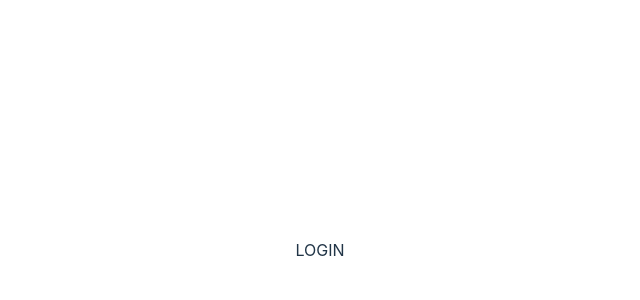
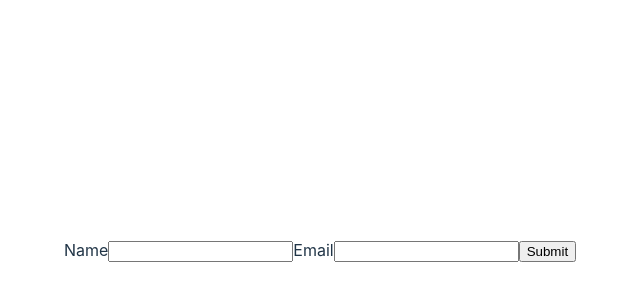
Before and after one commit to Badbenjamin/Fetch-Take-Home, a React (Vite) app: page / in a window 1280 px wide. Shown: the part 150-450 px from the top of the page, without its empty margins (320-960 px from the left). Built offline with nearby package versions, Linux system fonts and the light colour scheme.

Commit message:
login authentication works and cookie is loaded into browser"

```diff
--- a/src/LoginPage.tsx
+++ b/src/LoginPage.tsx
@@ -1,5 +1,53 @@
+import { useState } from "react"
+
 export default function LoginPage() {
+    const [formData, setFormData] = useState({
+        name: "",
+        email: ""
+    })
+
+    console.log(formData)
+
+    function onChange(e) {
+        setFormData({ ...formData, [e.target.id]: e.target.value })
+    }
+
+    function handleSubmit(event) {
+        event.preventDefault()
+        // console.log(event)
+
+        // e.preventDefault()
+        // let submission = { formData }
+        // console.log(submission)
+        console.log(formData)
+        getData(formData)
+    }
+
+    const authUrl = "https://frontend-take-home-service.fetch.com/auth/login"
+    function getData(formData) {
+        fetch(authUrl, {
+            headers: {
+                "Content-Type": "application/json",
+                // "Accept": 'application/json',
+            },
+            credentials: 'include',
+            method: "POST",
+            body: JSON.stringify(formData)
+        })
+            .then((response) => console.log(response))
+        // .then((cookie) => console.log(cookie))
+    }
+
+
     return (
-        <p>LOGIN</p>
+        <div>
+            <form onSubmit={handleSubmit}>
+                <label htmlFor="name" >Name</label>
+                <input onChange={onChange} type="text" id='name' value={formData.name}></input>
+                <label htmlFor="email">Email</label>
+                <input onChange={onChange} type="text" id='email' value={formData.email}></input>
+                <input type="submit"></input>
+            </form>
+        </div>
     )
 }
```
